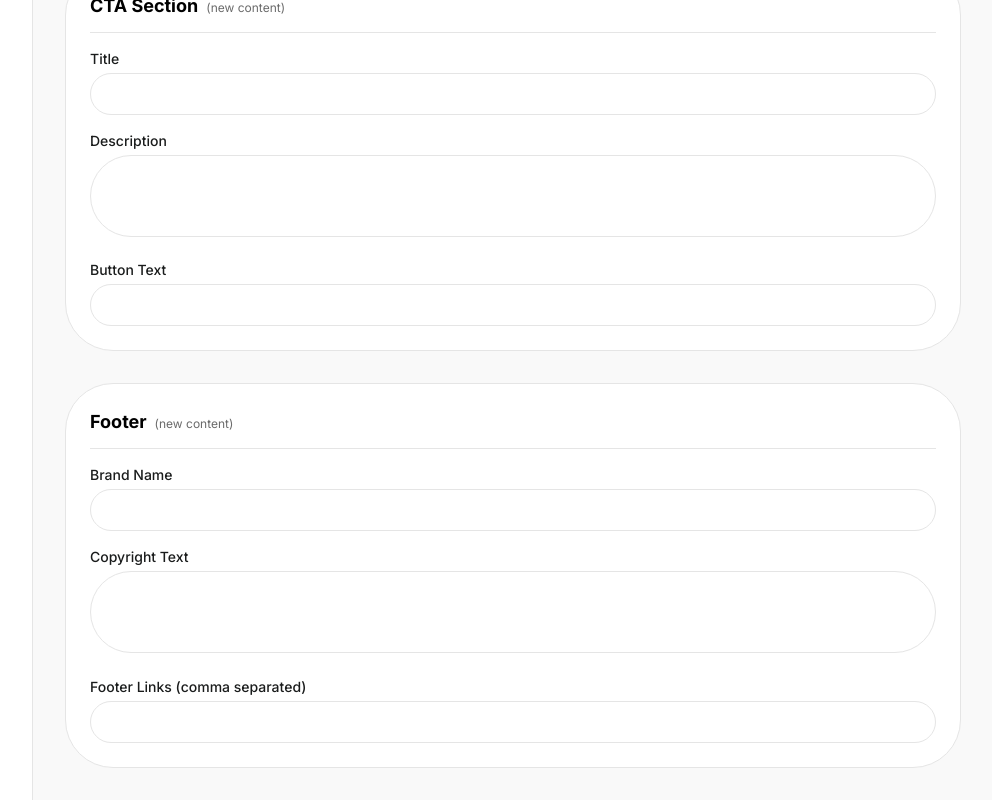
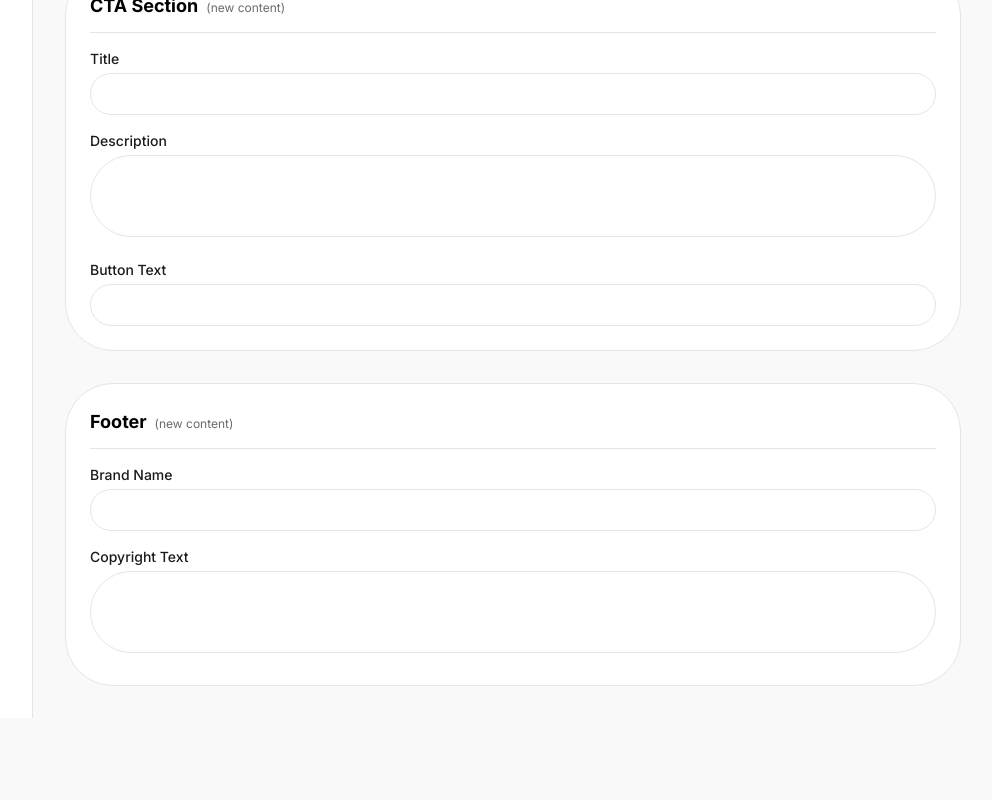
Before and after one commit to MonibAitAli/shoe-store, a Next.js app: page /admin/content in a window 1280 px wide. Shown: the part 2018-2818 px from the top of the page, without its empty margins (223-1215 px from the left). After the commit the page ends 2736 px from the top, so only its background shows below. Built offline with nearby package versions, Linux system fonts and the light colour scheme; no server answers; the database is empty.

Commit message:
removed: contact footer link

```diff
--- a/prisma/seed.js
+++ b/prisma/seed.js
@@ -49,7 +49,6 @@ async function main() {
     // Footer
     { section: 'footer', key: 'brand', value: '3bdoshoe' },
     { section: 'footer', key: 'copyright', value: '© 2025 3bdoshoe. Designed for elegance.' },
-    { section: 'footer', key: 'links', value: 'Privacy,Terms,About,Contact' },
   ];
 
   for (const item of content) {
--- a/src/app/admin/content/page.tsx
+++ b/src/app/admin/content/page.tsx
@@ -17,7 +17,7 @@ const sectionFields: Record<string, string[]> = {
   feature: ['label', 'title', 'description', 'stat_1_value', 'stat_1_label', 'stat_2_value', 'stat_2_label'],
   story: ['headline', 'quote', 'author', 'disclaimer'],
   cta: ['title', 'description', 'button_text'],
-  footer: ['brand', 'copyright', 'links'],
+  footer: ['brand', 'copyright'],
 };
 
 const sectionLabels: Record<string, string> = {
--- a/src/components/Footer.tsx
+++ b/src/components/Footer.tsx
@@ -7,14 +7,11 @@ interface FooterProps {
 export default function Footer({ content }: FooterProps) {
   const brand = content?.brand || '3bdoshoe';
   const copyright = content?.copyright || '© 2025 3bdoshoe.';
-  const linksStr = content?.links || 'Privacy,Terms,About,Contact';
-  const links = linksStr.split(',').map((s) => s.trim()).filter(Boolean);
+  const links = ['Privacy', 'Terms'];
 
   const linkTargets: Record<string, string> = {
     Privacy: '/privacy',
     Terms: '/terms',
-    About: '#story',
-    Contact: '#features',
   };
 
   return (
```
